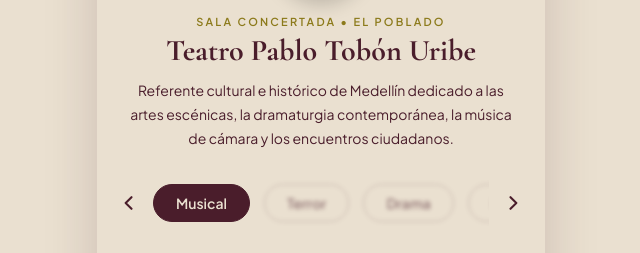
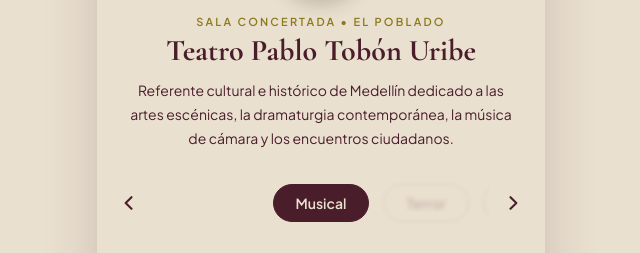
Before and after one commit to sebas-velezga/perfil_teatral, a plain HTML site: page index.html in a window 1280 px wide. Shown: the part 303-556 px from the top of the page, without its empty margins (319-959 px from the left). Drawn offline with nearby package versions, Linux system fonts and the light colour scheme.

Commit message:
Corregir centrado exacto de categorías independientemente del ancho del texto

```diff
--- a/index.html
+++ b/index.html
@@ -32,16 +32,19 @@
     .intro p { margin:12px 0 0; font-size:14px; line-height:1.7; }
     .pills-section { margin-top:24px; padding:0 16px; }
     .pills-row { display:flex; align-items:center; gap:8px; }
-    .pills { flex:1; min-width:0; display:flex; align-items:center; gap:14px; overflow:hidden; padding:10px 0; }
-    .filter-pill { flex:none; border:1px solid rgba(74,29,43,.4); border-radius:999px; background:transparent; color:var(--wine); padding:9px 22px; font-size:14px; font-weight:600; white-space:nowrap; opacity:.55; filter:blur(2px); transition:opacity .25s ease,filter .25s ease,background .25s ease,color .25s ease; }
+    .pills { flex:1; min-width:0; display:flex; align-items:center; gap:14px; overflow-x:auto; padding:10px 0; scroll-behavior:smooth; scroll-snap-type:x mandatory; }
+    .pills::before, .pills::after { content:""; flex:0 0 0; height:1px; }
+    .pills::before { flex-basis:var(--genre-start-space,0px); }
+    .pills::after { flex-basis:var(--genre-end-space,0px); }
+    .no-scrollbar::-webkit-scrollbar { display:none; }
+    .no-scrollbar { -ms-overflow-style:none; scrollbar-width:none; }
+    .filter-pill { flex:none; scroll-snap-align:center; border:1px solid rgba(74,29,43,.4); border-radius:999px; background:transparent; color:var(--wine); padding:9px 22px; font-size:14px; font-weight:600; white-space:nowrap; opacity:.22; filter:blur(2px); transition:opacity .25s ease,filter .25s ease,background .25s ease,color .25s ease; }
     .filter-pill.active { background:var(--wine); color:var(--cream); border-color:var(--wine); opacity:1; filter:none; position:relative; z-index:1; }
     .arrow { flex:none; border:0; background:transparent; color:var(--wine); width:32px; height:32px; display:flex; align-items:center; justify-content:center; }
     .arrow svg { width:24px; height:24px; }
     .shows-section { margin-top:24px; padding:0 12px; }
     .shows-row { display:flex; align-items:center; }
     .shows { flex:1; width:100%; display:flex; gap:14px; overflow-x:auto; padding:8px 0; scroll-behavior:smooth; }
-    .no-scrollbar::-webkit-scrollbar { display:none; }
-    .no-scrollbar { -ms-overflow-style:none; scrollbar-width:none; }
     .show-card { flex:0 0 47%; max-width:47%; background:var(--cream-light); border:1px solid rgba(74,29,43,.15); border-radius:12px; overflow:hidden; box-shadow:0 2px 6px rgba(74,29,43,.08); display:flex; flex-direction:column; justify-content:space-between; }
     .show-image { height:112px; width:100%; background:var(--wine); overflow:hidden; }
     .show-image img { width:100%; height:100%; object-fit:cover; display:block; }
@@ -96,13 +99,13 @@
 
     <section id="cartelera" class="pills-section"><div class="pills-row">
       <button type="button" class="arrow" onclick="moveGenre(-1)" aria-label="Género anterior"><svg fill="none" stroke="currentColor" stroke-width="2.5" viewBox="0 0 24 24"><path stroke-linecap="round" stroke-linejoin="round" d="M15 19l-7-7 7-7"/></svg></button>
-      <div id="pillsContainer" class="pills">
-        <button type="button" class="filter-pill active">Musical</button>
-        <button type="button" class="filter-pill">Terror</button>
-        <button type="button" class="filter-pill">Drama</button>
-        <button type="button" class="filter-pill">Ballet</button>
-        <button type="button" class="filter-pill">Ópera</button>
-        <button type="button" class="filter-pill">Stand Up Comedy</button>
+      <div id="pillsContainer" class="pills no-scrollbar">
+        <button type="button" class="filter-pill active" aria-pressed="true">Musical</button>
+        <button type="button" class="filter-pill" aria-pressed="false">Terror</button>
+        <button type="button" class="filter-pill" aria-pressed="false">Drama</button>
+        <button type="button" class="filter-pill" aria-pressed="false">Ballet</button>
+        <button type="button" class="filter-pill" aria-pressed="false">Ópera</button>
+        <button type="button" class="filter-pill" aria-pressed="false">Stand Up Comedy</button>
       </div>
       <button type="button" class="arrow" onclick="moveGenre(1)" aria-label="Siguiente género"><svg fill="none" stroke="currentColor" stroke-width="2.5" viewBox="0 0 24 24"><path stroke-linecap="round" stroke-linejoin="round" d="M9 5l7 7-7 7"/></svg></button>
     </div></section>
@@ -127,16 +130,33 @@
     const pillsContainer = document.getElementById('pillsContainer');
     let selectedGenre = 0;
 
+    function updateGenreSpacers() {
+      if (!genrePills.length || !pillsContainer.clientWidth) return;
+      const firstWidth = genrePills[0].getBoundingClientRect().width;
+      const lastWidth = genrePills[genrePills.length - 1].getBoundingClientRect().width;
+      const gap = parseFloat(getComputedStyle(pillsContainer).columnGap) || 0;
+      const start = Math.max(0, (pillsContainer.clientWidth - firstWidth) / 2 - gap);
+      const end = Math.max(0, (pillsContainer.clientWidth - lastWidth) / 2 - gap);
+      pillsContainer.style.setProperty('--genre-start-space', start + 'px');
+      pillsContainer.style.setProperty('--genre-end-space', end + 'px');
+    }
+
     function centerGenre(index) {
+      if (!genrePills.length) return;
       selectedGenre = (index + genrePills.length) % genrePills.length;
       genrePills.forEach((pill, i) => {
         const selected = i === selectedGenre;
         pill.classList.toggle('active', selected);
         pill.setAttribute('aria-pressed', String(selected));
       });
-      const pill = genrePills[selectedGenre];
-      const left = pill.offsetLeft + pill.offsetWidth / 2 - pillsContainer.clientWidth / 2;
-      pillsContainer.scrollTo({ left, behavior: 'smooth' });
+      updateGenreSpacers();
+      requestAnimationFrame(() => {
+        const pillRect = genrePills[selectedGenre].getBoundingClientRect();
+        const containerRect = pillsContainer.getBoundingClientRect();
+        const pillCenter = pillRect.left + pillRect.width / 2;
+        const containerCenter = containerRect.left + containerRect.width / 2;
+        pillsContainer.scrollTo({ left: pillsContainer.scrollLeft + pillCenter - containerCenter, behavior:'smooth' });
+      });
     }
 
     function moveGenre(direction) { centerGenre(selectedGenre + direction); }
```
